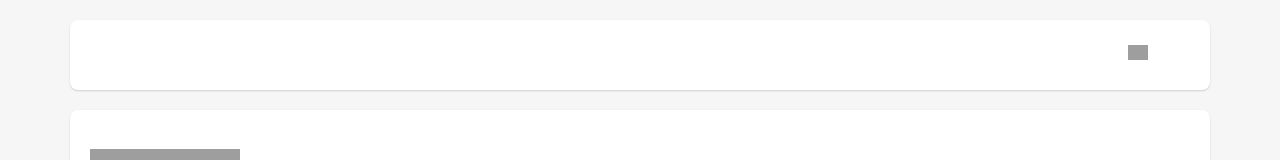
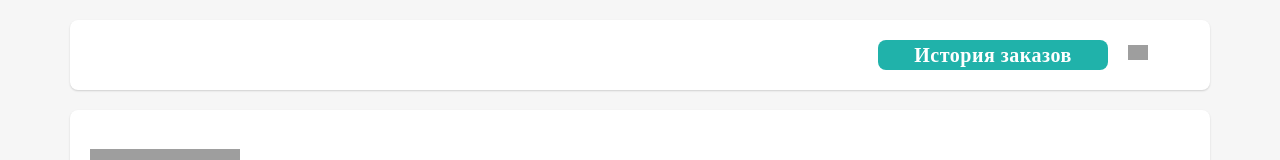
Before and after one commit to SherstnevVasiliy/test-work, a React (Create React App) app: page / in a window 1280 px wide. Shown: the top 160 px of the page. Built offline with nearby package versions, Linux system fonts and the light colour scheme; data requests are answered from the project's data file; grey boxes are pictures that could not be loaded.

Commit message:
add navigation

```diff
--- a/db.json
+++ b/db.json
@@ -7,7 +7,7 @@
       "description": "Your perfect pack for everyday use and walks in the forest. Stash your laptop (up to 15 inches) in the padded sleeve, your everyday",
       "image": "https://fakestoreapi.com/img/81fPKd-2AYL._AC_SL1500_.jpg",
       "category": "men's clothing",
-      "total": 11
+      "total": 8
     },
     {
       "id": 2,
@@ -16,7 +16,7 @@
       "description": "Slim-fitting style, contrast raglan long sleeve, three-button henley placket, light weight & soft fabric for breathable and comfortable wearing. And Solid stitched shirts with round neck made for durability and a great fit for casual fashion wear and diehard baseball fans. The Henley style round neckline includes a three-button placket.",
       "image": "https://fakestoreapi.com/img/71-3HjGNDUL._AC_SY879._SX._UX._SY._UY_.jpg",
       "category": "men's clothing",
-      "total": 13
+      "total": 12
     },
     {
       "id": 3,
@@ -25,7 +25,7 @@
       "description": "great outerwear jackets for Spring/Autumn/Winter, suitable for many occasions, such as working, hiking, camping, mountain/rock climbing, cycling, traveling or other outdoors. Good gift choice for you or your family member. A warm hearted love to Father, husband or son in this thanksgiving or Christmas Day.",
       "image": "https://fakestoreapi.com/img/71li-ujtlUL._AC_UX679_.jpg",
       "category": "men's clothing",
-      "total": 4
+      "total": 3
     },
     {
       "id": 4,
@@ -34,7 +34,7 @@
       "description": "The color could be slightly different between on the screen and in practice. / Please note that body builds vary by person, therefore, detailed size information should be reviewed below on the product description.",
       "image": "https://fakestoreapi.com/img/71YXzeOuslL._AC_UY879_.jpg",
       "category": "men's clothing",
-      "total": 10
+      "total": 9
     },
     {
       "id": 5,
@@ -223,6 +223,36 @@
         }
       ],
       "id": 2
+    },
+    {
+      "orderData": "2021-05-27T13:25:21.787Z",
+      "order": [
+        {
+          "id": 1,
+          "title": "Fjallraven - Foldsack No. 1 Backpack, Fits 15 Laptops",
+          "count": 3,
+          "price": 109.95
+        },
+        {
+          "id": 2,
+          "title": "Mens Casual Premium Slim Fit T-Shirts ",
+          "count": 1,
+          "price": 22.3
+        },
+        {
+          "id": 3,
+          "title": "Mens Cotton Jacket",
+          "count": 1,
+          "price": 55.99
+        },
+        {
+          "id": 4,
+          "title": "Mens Casual Slim Fit",
+          "count": 1,
+          "price": 15.99
+        }
+      ],
+      "id": 3
     }
   ]
 }
--- a/src/App.tsx
+++ b/src/App.tsx
@@ -19,7 +19,7 @@ function App() {
           {isCartShow === false && isOrdersShow === false ? <ItemList /> : null}
           {isCartShow === true && isOrdersShow === false ? <CartList /> : null}
           {isCartShow === false && isOrdersShow === true ? <OrderList /> : null}
-          {!isCartShow? <FixedCart /> : null}
+          {isCartShow === false && isOrdersShow === false? <FixedCart /> : null}
           {/* <OrderList /> */}
       </div>
     </div>
--- a/src/Pages/OrderList.tsx
+++ b/src/Pages/OrderList.tsx
@@ -1,20 +1,13 @@
 import React, { useEffect, useState } from 'react'
 import { useDispatch } from 'react-redux';
 import { v4 as uuidv4 } from 'uuid';
-import Button from '../components/ui/button';
 import './cart.css'
-import { cartShow, ordersShow } from '../store/actions/action';
 import axios from 'axios';
 import OrdersAll from '../components/OrdersAll';
 
 const OrderList = () => {
     const dispatch = useDispatch();
     const [orderList, setOrderList] = useState([])
-
-    const handlerShowItemList = () => {
-        dispatch(cartShow(false))
-        dispatch(ordersShow(false))
-    }
 
     useEffect(() => {
         const getOrder = async () => {
@@ -33,11 +26,8 @@ const OrderList = () => {
     return (
         <div className="wrapper">
             <div className="cart-wrap">
+                <div className="price-text">История заказов</div>
                 {orderList.reverse().map((item:any) => <OrdersAll data={item} key = {uuidv4()}/>)}
-                {/* <div className="total-amount price-text">Total amount: {totalCart}$</div> */}
-                <div className="cart-button">
-                <Button className="btn-return" title="Вернуться в каталог" onPress={handlerShowItemList}/>
-                </div>
             </div>
         </div>
     )
--- a/src/components/FixedCart.tsx
+++ b/src/components/FixedCart.tsx
@@ -3,7 +3,7 @@ import { useDispatch, useSelector } from 'react-redux'
 import Button from './ui/button'
 import './header.css'
 import { IInitial } from './interface'
-import { cartShow } from '../store/actions/action'
+import { cartShow, ordersShow } from '../store/actions/action'
 
 const FixedCart = () => {
     const dispatch = useDispatch()
@@ -12,6 +12,7 @@ const FixedCart = () => {
 
     const handlerShowCart = () => {
         dispatch(cartShow(true))
+        dispatch(ordersShow(false))
     }
 
     return (
--- a/src/components/Header.tsx
+++ b/src/components/Header.tsx
@@ -6,11 +6,16 @@ import { IInitial } from './interface'
 import { cartShow, ordersShow } from '../store/actions/action'
 
 const Header = () => {
+    const countCart = useSelector((state: IInitial) => state.countCart)
     const isCartShow = useSelector((state: IInitial) => state.isCartShow)
+    const isOrdersShow = useSelector((state: IInitial) => state.isOrdersShow)
+
+
     const dispatch = useDispatch()
 
     const handlerShowCart = () => {
         dispatch(cartShow(true))
+        dispatch(ordersShow(false))
     }
 
     const handlerShowItemList = () => {
@@ -18,11 +23,26 @@ const Header = () => {
         dispatch(ordersShow(false))
     }
 
-    const countCart = useSelector((state: IInitial) => state.countCart)
+    const handlerShowOrdersList = () => {
+        dispatch(cartShow(false))
+        dispatch(ordersShow(true))
+    }
 
-    const blockCart = () => {
+
+
+    const inCart = () => {
         return (
             <>
+                <Button className="btn-return" title="История заказов" onPress={handlerShowOrdersList}/>
+                <Button className="btn-return" title="Вернуться в каталог" onPress={handlerShowItemList}/>
+            </>
+        )
+    }
+
+    const inCatalog = () => {
+        return (
+            <>
+                <Button className="btn-return" title="История заказов" onPress={handlerShowOrdersList}/>
                 <Button className="cart-title" title="" onPress={handlerShowCart}/>
                 {countCart? <div className="cart-count">{countCart}</div>
                 :
@@ -31,9 +51,15 @@ const Header = () => {
         )
     }
 
-    const blockReturn = () => {
+    const inOrders = () => {
         return (
-            <Button className="btn-return" title="Вернуться в каталог" onPress={handlerShowItemList}/>
+            <>
+                <Button className="btn-return" title="Вернуться в каталог" onPress={handlerShowItemList}/>
+                <Button className="cart-title" title="" onPress={handlerShowCart}/>
+                {countCart? <div className="cart-count">{countCart}</div>
+                :
+                <div className="cart-count hide">{countCart}</div>}
+            </>
         )
     }
 
@@ -41,7 +67,9 @@ const Header = () => {
         <header>
             <div className="wrapper">
                 <div className="header">
-                    {!isCartShow? blockCart() : blockReturn()}
+                    {isCartShow === false && isOrdersShow === false ? inCatalog() : null}
+                    {isCartShow === true && isOrdersShow === false ? inCart() : null}
+                    {isCartShow === false && isOrdersShow === true ? inOrders() : null}
                 </div>
             </div>
         </header>
```
